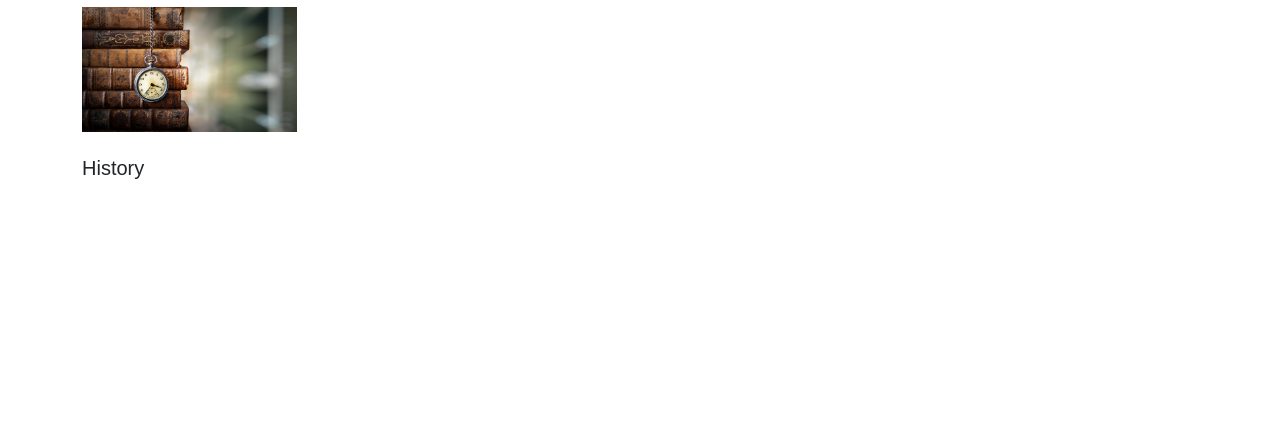
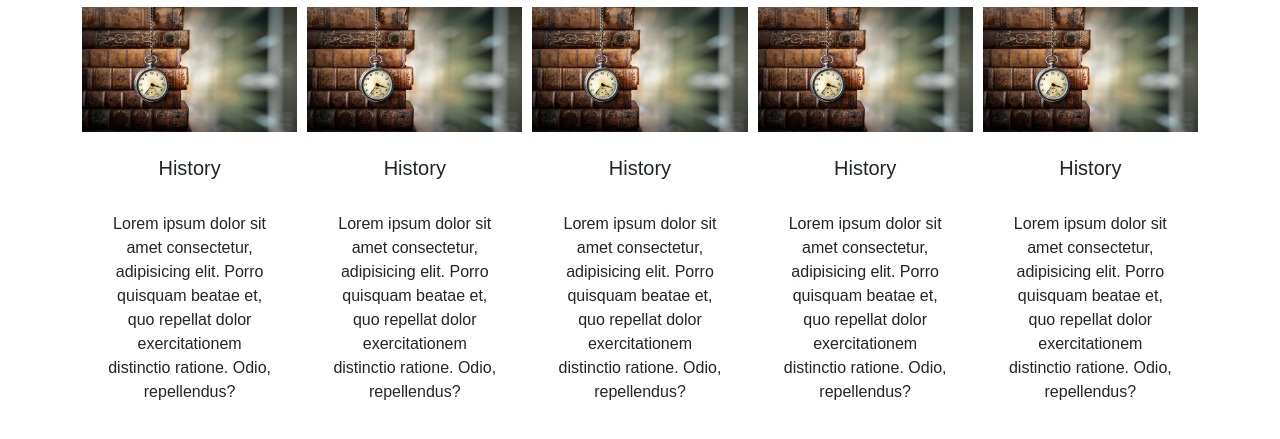
Before and after one commit to akashgamage/Web-Project-test, a plain HTML site: page index.html in a window 1280 px wide. Shown: the part 213-652 px from the top of the page. Drawn offline with nearby package versions, Linux system fonts and the light colour scheme.

Commit message:
Update index.html
5 content cards added

```diff
--- a/index.html
+++ b/index.html
@@ -42,7 +42,51 @@
                         <div class="d-flex justify-content-center align-items-center mb-4">
                             <img src="images/History.jpg" alt="History">
                         </div>
-                        <h5>History</h5>
+                        <h5 class="text-center">History</h5>
+                        <p class="text-center p-4">Lorem ipsum dolor sit amet consectetur, adipisicing elit. Porro
+                            quisquam
+                            beatae et, quo
+                            repellat dolor exercitationem distinctio ratione. Odio, repellendus?</p>
+                    </div>
+                    <div class="slider-card">
+                        <div class="d-flex justify-content-center align-items-center mb-4">
+                            <img src="images/History.jpg" alt="History">
+                        </div>
+                        <h5 class="text-center">History</h5>
+                        <p class="text-center p-4">Lorem ipsum dolor sit amet consectetur, adipisicing elit. Porro
+                            quisquam
+                            beatae et, quo
+                            repellat dolor exercitationem distinctio ratione. Odio, repellendus?</p>
+                    </div>
+                    <div class="slider-card">
+                        <div class="d-flex justify-content-center align-items-center mb-4">
+                            <img src="images/History.jpg" alt="History">
+                        </div>
+                        <h5 class="text-center">History</h5>
+                        <p class="text-center p-4">Lorem ipsum dolor sit amet consectetur, adipisicing elit. Porro
+                            quisquam
+                            beatae et, quo
+                            repellat dolor exercitationem distinctio ratione. Odio, repellendus?</p>
+                    </div>
+                    <div class="slider-card">
+                        <div class="d-flex justify-content-center align-items-center mb-4">
+                            <img src="images/History.jpg" alt="History">
+                        </div>
+                        <h5 class="text-center">History</h5>
+                        <p class="text-center p-4">Lorem ipsum dolor sit amet consectetur, adipisicing elit. Porro
+                            quisquam
+                            beatae et, quo
+                            repellat dolor exercitationem distinctio ratione. Odio, repellendus?</p>
+                    </div>
+                    <div class="slider-card">
+                        <div class="d-flex justify-content-center align-items-center mb-4">
+                            <img src="images/History.jpg" alt="History">
+                        </div>
+                        <h5 class="text-center">History</h5>
+                        <p class="text-center p-4">Lorem ipsum dolor sit amet consectetur, adipisicing elit. Porro
+                            quisquam
+                            beatae et, quo
+                            repellat dolor exercitationem distinctio ratione. Odio, repellendus?</p>
                     </div>
                 </div>
             </div>
```
